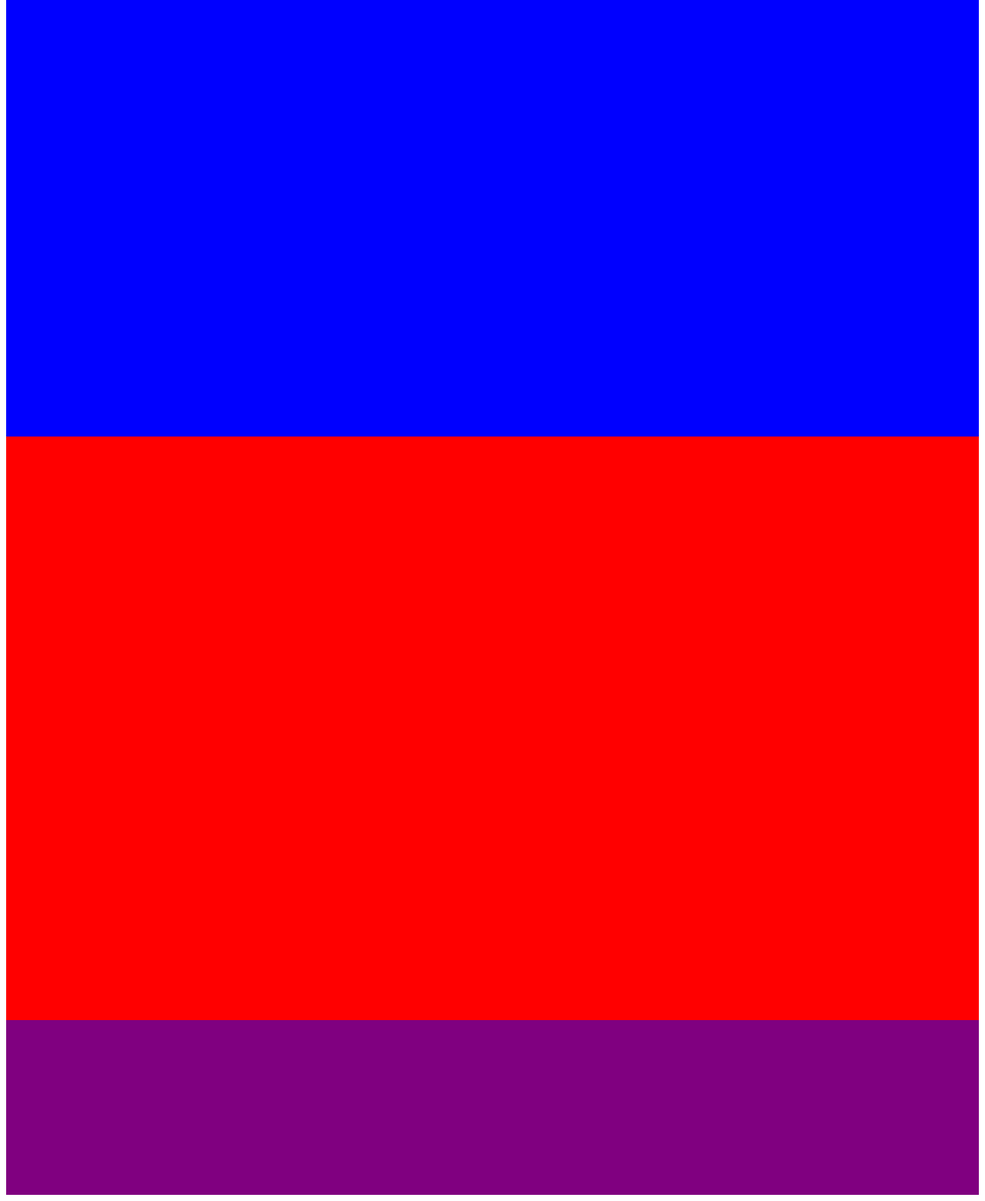
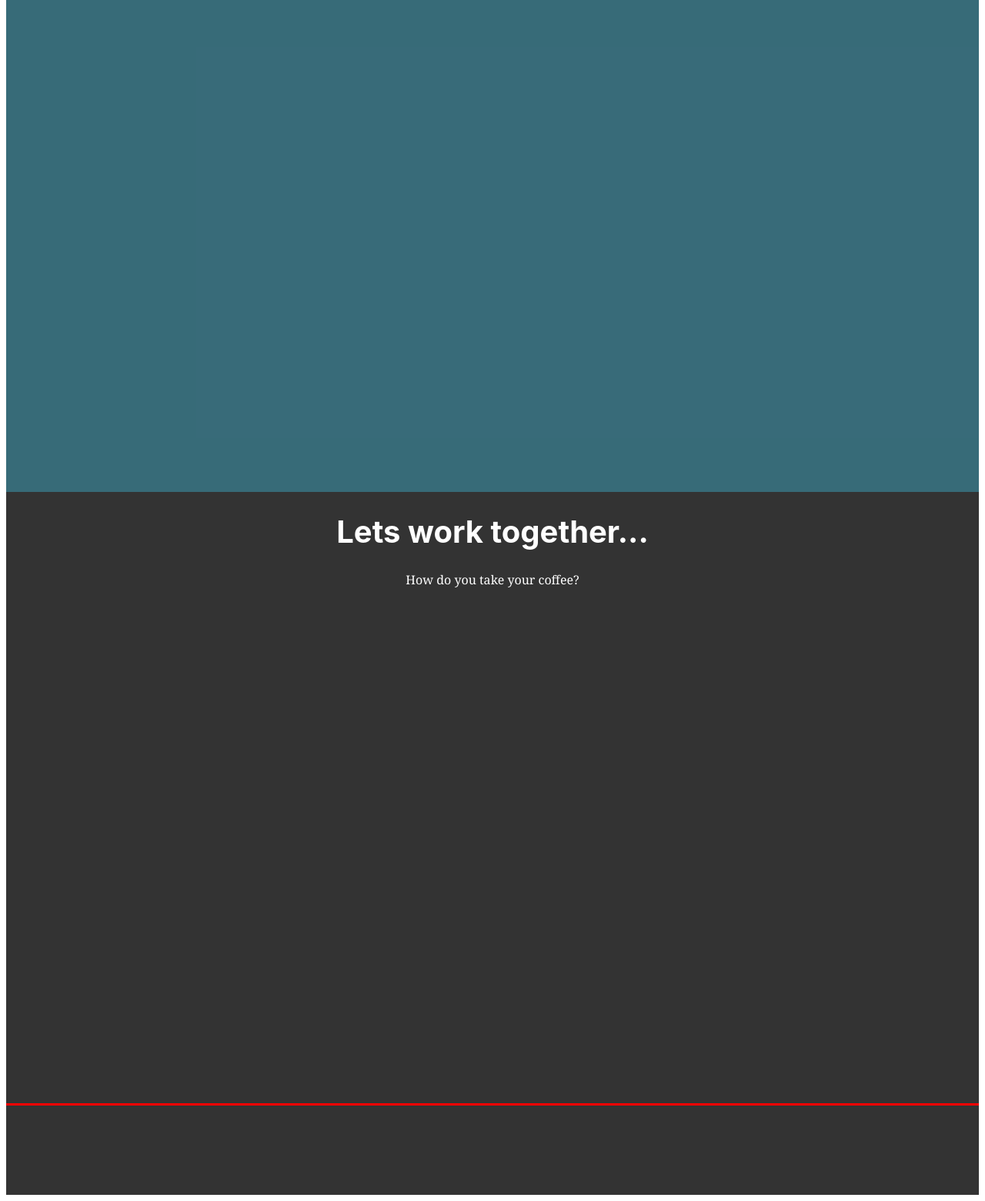
Before and after one commit to Ifychim/fcc-personal-portfolio, a plain HTML site: page index.html in a window 1280 px wide. Shown: the part 956-2516 px from the top of the page at 77% size. Drawn offline with Linux system fonts and the light colour scheme.

Commit message:
Finalized styling for main content in terms of background color's and space that each row will consume of viewport. In addition, fixed the navbar bug 'added top:0 to pin it to the top when scrolled

```diff
--- a/index.html
+++ b/index.html
@@ -51,8 +51,10 @@
 
             <!--use flex box here-->
             <div id="row3">
-                <h1></h1>
-                <p></p>
+                <div id="row3-header">
+                    <h1>Lets work together...</h1>
+                    <p>How do you take your coffee?</p>
+                </div>
 
                 <div class="profile-link github">
                     <img>
--- a/styles/styles.css
+++ b/styles/styles.css
@@ -19,7 +19,7 @@ p
     display: flex;
     justify-content: flex-end;
     position: fixed;
-
+    top: 0;
 }
 #navbar a
 {
@@ -36,14 +36,20 @@ p
     width: 768;
     display: grid;
     grid-template-columns: 1fr;
-    grid-template-rows: 1fr 1fr 1fr 0.3fr;
+    grid-template-rows: 1fr 1fr 1fr 0.15fr;
 }
 
 #row1
 {
     background-color: rgb(0,0,0,0.8);
+    display: flex;
+    justify-content: center;
+    align-items: center;
+
+}
+#row1 p
+{
     text-align: center;
-    padding-top: 3rem;
 }
 
 #row1 h1
@@ -61,7 +67,7 @@ p
 }
 #row2
 {
-    background-color: blue;
+    background-color: rgba(6, 70, 87, 0.8);
 }
 
 #row2 h1
@@ -74,16 +80,31 @@ p
     text-align: center;
     width: 30%;
     margin: 0 auto;
+    padding-top: 50px;
+
 
 }
 #row3
 {
-    background-color: red;
+    background-color: rgb(0,0,0,0.8);
 }
+
+#row3-header
+{
+    color: white;
+    text-align: center;
+}
+
+#row3-header h1
+{
+    font-size: 40px;
+}
+
 
 #row4
 {
-    background-color: purple;
+    border-top: 3px solid red;
+    background-color: rgb(0,0,0,0.8);
 }
 /*Class Selectors (.)*/
 
```
